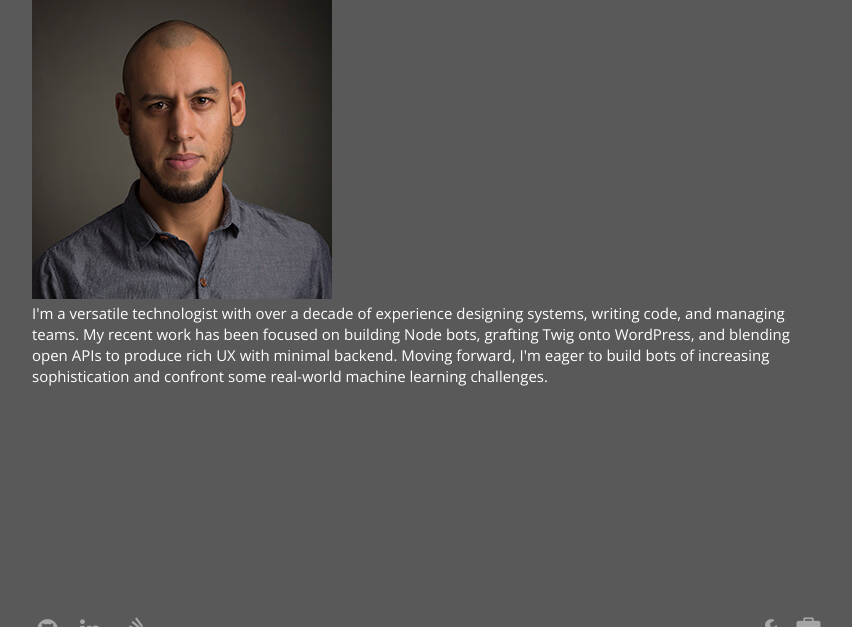
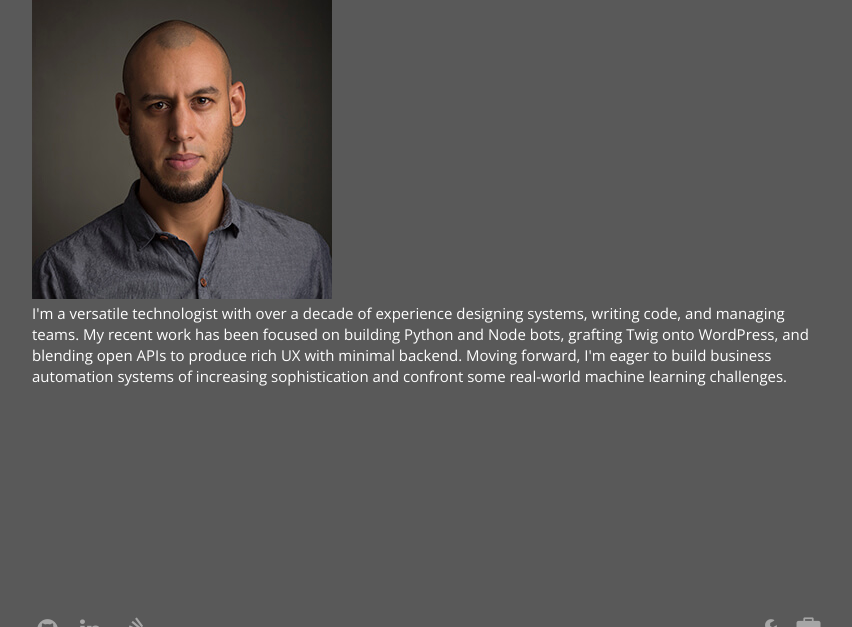
Before and after one commit to schwartzman/technologist, a Python web app: template templates/index.j2 in a window 1280 px wide. Shown: the part 111-738 px from the top of the page, without its empty margins (212-1064 px from the left). Run offline with Jinja, Linux system fonts and the light colour scheme; the template is opened without the code that fills it, so the values that code supplies are empty; style sheets or scripts are compiled from the project's sources.

Commit message:
Content update

```diff
--- a/templates/index.j2
+++ b/templates/index.j2
@@ -1,5 +1,5 @@
 {% extends 'base.j2' %}
 {% block content %}
 	<img src="/static/img/Anthony-Schwartzman.jpg?v={{ bust }}" alt="Anthony Schwartzman photograph">
-	<p>I'm a versatile technologist with over a decade of experience designing systems, writing code, and managing teams. My recent work has been focused on building Node bots, grafting Twig onto WordPress, and blending open APIs to produce rich UX with minimal backend. Moving forward, I'm eager to build bots of increasing sophistication and confront some real-world machine learning challenges.</p>
-{% endblock %}
+	<p>I'm a versatile technologist with over a decade of experience designing systems, writing code, and managing teams. My recent work has been focused on building Python and Node bots, grafting Twig onto WordPress, and blending open APIs to produce rich UX with minimal backend. Moving forward, I'm eager to build business automation systems of increasing sophistication and confront some real-world machine learning challenges.
+</p>{% endblock %}
```
